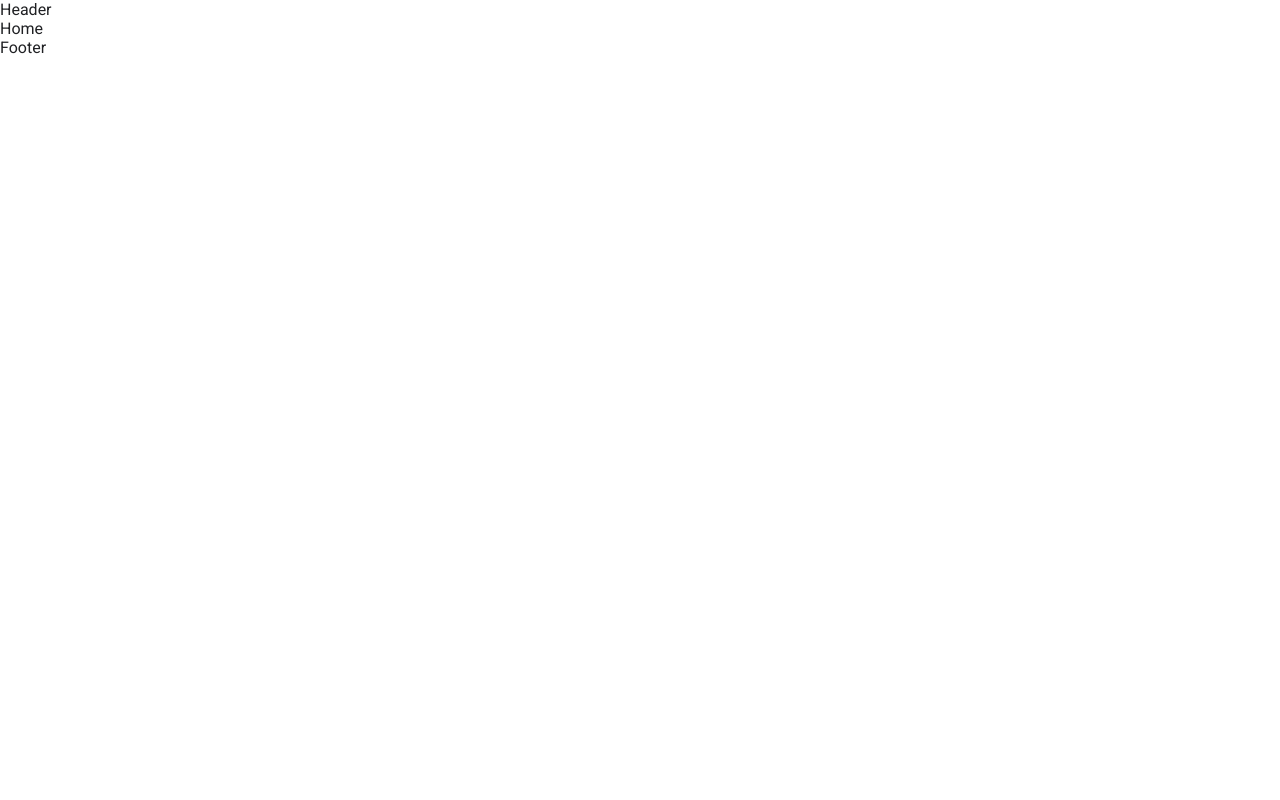
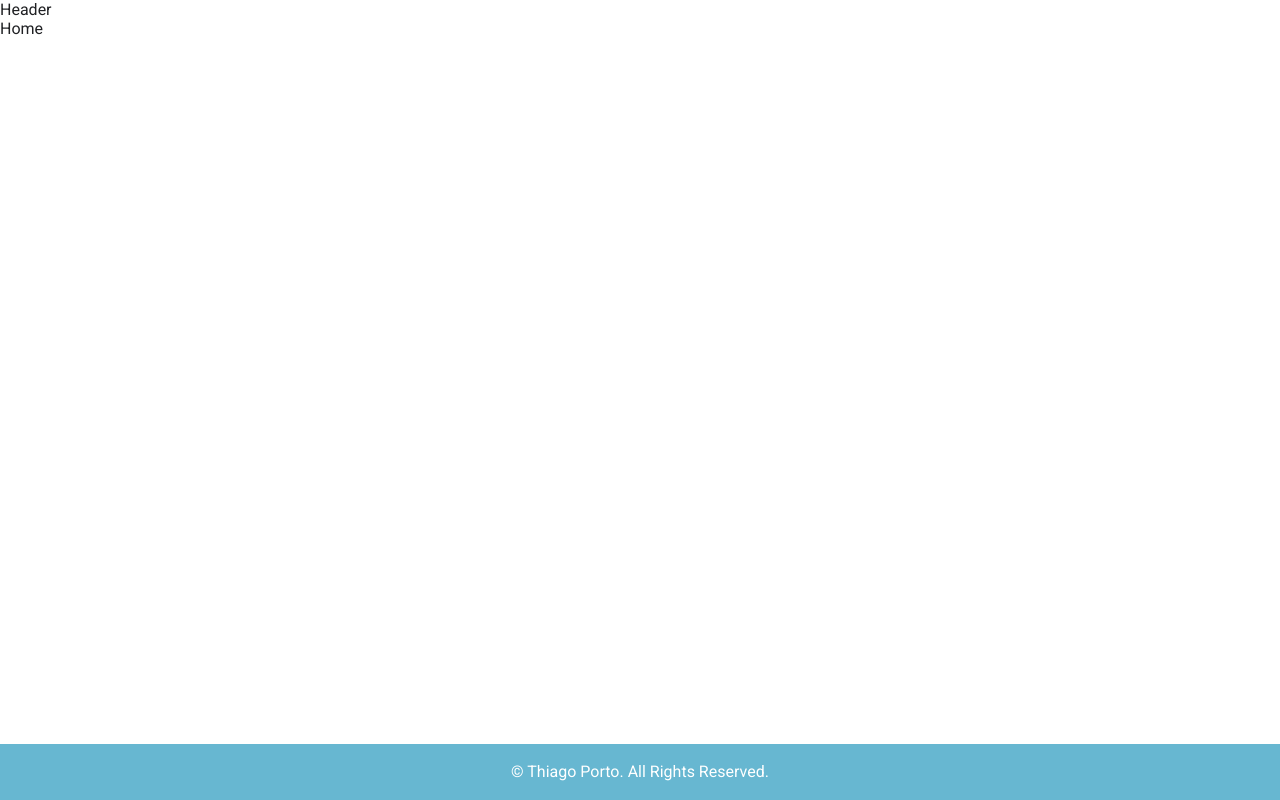
Before and after one commit to thiago-porto25/search-engine, a React (Create React App) app: page / in a window 1280 px wide. Built offline with nearby package versions, Linux system fonts and the light colour scheme; a web font is replaced by a local one.

Commit message:
feat: finish footer component

```diff
--- a/src/components/Footer/index.tsx
+++ b/src/components/Footer/index.tsx
@@ -1,7 +1,17 @@
 import React from 'react';
+import { Typography, useTheme } from '@mui/material';
+import Container from './styles';
 
-interface FooterProps {}
+const Footer: React.FC = () => {
+  const theme = useTheme();
 
-const Footer: React.FC<FooterProps> = () => <div>Footer</div>;
+  return (
+    <Container background={theme.palette.primary.main}>
+      <Typography variant="text" component="p" color="white" textAlign="center">
+        &copy; Thiago Porto. All Rights Reserved.
+      </Typography>
+    </Container>
+  );
+};
 
 export default Footer;
--- a/src/components/Footer/styles.ts
+++ b/src/components/Footer/styles.ts
@@ -1,3 +1,16 @@
 import styled from 'styled-components';
 
-export const Container = styled.div``;
+interface Props {
+  background: string;
+}
+
+const Container = styled.footer<Props>`
+  background-color: ${(p) => p.background};
+  height: 56px;
+  display: flex;
+  align-items: center;
+  justify-content: center;
+  margin: auto 0 0 0;
+`;
+
+export default Container;
--- a/src/styles/globalStyle.ts
+++ b/src/styles/globalStyle.ts
@@ -6,6 +6,11 @@ const globalStyle = (theme: any) => ({
     fontFamily: "'Roboto', sans-serif",
     minHeight: '100vh',
   },
+  '#root': {
+    height: '100vh',
+    display: 'flex',
+    flexDirection: 'column' as 'column',
+  },
 });
 
 export default globalStyle;
```
